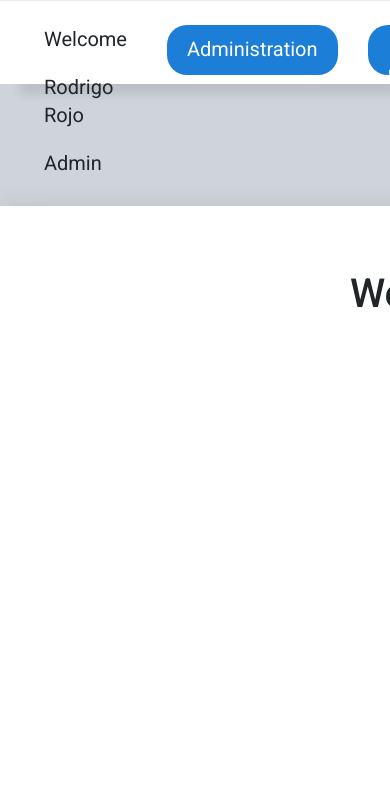
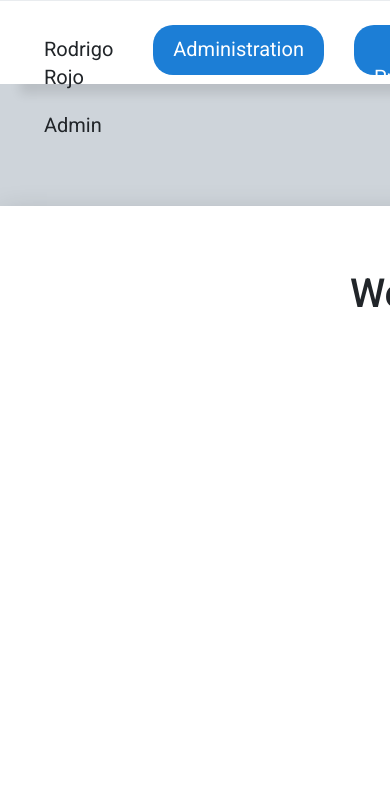
Before and after one commit to Rodrigo-Rojo/Bug-Tracker, a Flask app: page /home in a window 390 px wide; the page is wider, and only the part inside the window is pictured. Shown: the top 805 px of that part. Run offline with Flask 2, Linux system fonts and the light colour scheme; a user stored in the database is signed in; some libraries are stand-ins or nearby versions.

Commit message:
added CSS to display better in lower screen size

```diff
--- a/static/css/style.css
+++ b/static/css/style.css
@@ -539,11 +539,15 @@ p {
 
     .nav-container {
         display: grid;
-        grid-template-columns: 2fr 1fr 1fr 1fr 1fr;
+        grid-template-columns: 3fr 1fr 1.5fr .5fr .5fr;
         width: 100%;
         height: auto;
         margin-bottom: 100px;
         gap: 30px;
+    }
+
+    .user {
+        background-color: white;
     }
 
     .nav-container p {
@@ -575,3 +579,9 @@ p {
         padding: 32px;
     }
 }
+
+@media (max-width:1020px) {
+    .nav-container p:first-child {
+        display: None;
+    }
+}
```
